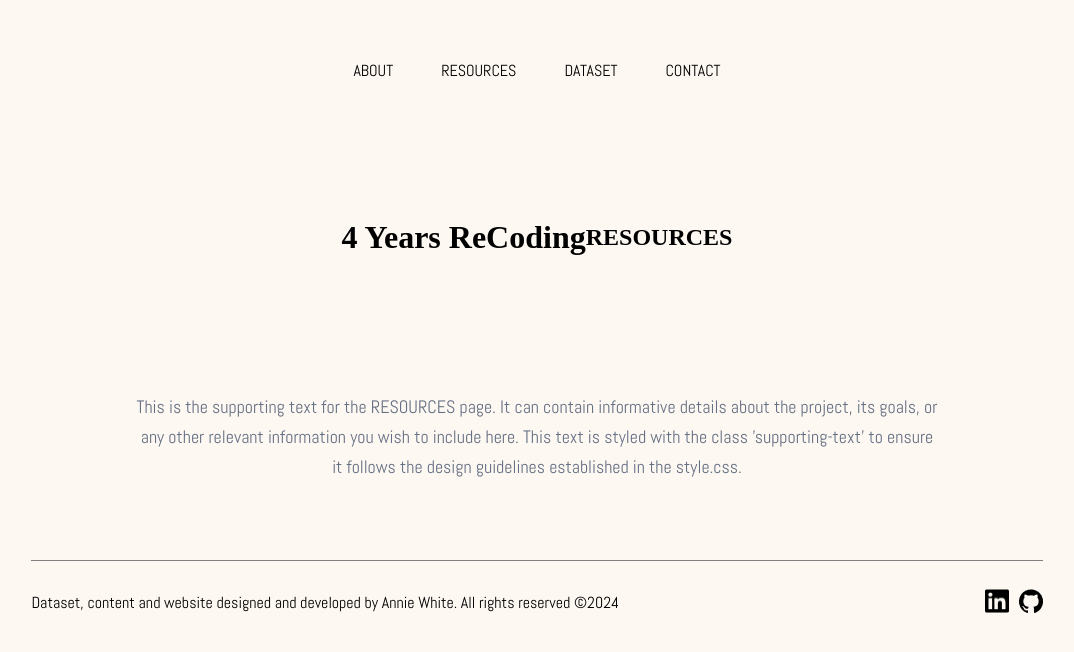
After one commit to afw13/4yearsrecoding, a Django app: page /resources/ in a window 1280 px wide. The commit adds this page. Shown: the top 652 px of the page, without its empty margins (103-1177 px from the left). Run offline with Django 5.2, Linux system fonts and the light colour scheme; some web fonts are replaced.

Commit message:
add resources

```diff
--- a/website/pages/templates/landing_page.html
+++ b/website/pages/templates/landing_page.html
@@ -25,8 +25,8 @@
                 <div class="frame">
                     <a href="{% url 'about' %}" class="button"><div class="text">ABOUT</div></a>
                     <a href="https://pubmed.ncbi.nlm.nih.gov/?term=Bredesen+D" class="button"><div class="text">RESOURCES</div></a>
-                    <a href="https://pubmed.ncbi.nlm.nih.gov/35811518/" class="button"><div class="text">RESEARCH</div></a>
-                    <a href="mailto:anniewhite@gmail.com" class="button"><div class="text">GET IN TOUCH</div></a>
+                    <a href="https://pubmed.ncbi.nlm.nih.gov/35811518/" class="button"><div class="text">DATASET</div></a>
+                    <a href="mailto:anniewhite@gmail.com" class="button"><div class="text">CONTACT</div></a>
                 </div>
             </header>
             <div class="label">
@@ -78,7 +78,7 @@
         </main>
         <footer class="site-footer">
             <div class="footer-content">
-                <p>Dataset, content and website designed and developed by Annie White. ©2023 All rights reserved</p>
+                <p>Dataset, content and website designed and developed by Annie White. All rights reserved ©2024 </p>
             </div>
             <div class="social-icons">
                 <a href="https://www.linkedin.com/in/whiteannie/" class="social-icon">
--- /dev/null
+++ b/website/pages/templates/resources.html
@@ -0,0 +1,27 @@
+{% extends 'landing_page.html' %}
+
+{% load static %}
+
+{% block title %}
+    resources - 4 Years ReCoding
+{% endblock %}
+
+{% block heading %}
+    <h1 class="resources-title">4 Years ReCoding</h1>  <!-- Changed class here -->
+    <h2 class="subtitle">RESOURCES</h2>  <!-- This will appear on a new line by default -->
+{% endblock %}
+
+{% block content %}
+<head>
+  <link rel="stylesheet" type="text/css" href="{% static 'css/resources.css' %}">
+</head>
+
+<!-- Supporting text section -->
+<div class="supporting-text">
+    <p>This is the supporting text for the RESOURCES page. It can contain informative details about the project, its goals, or any other relevant information you wish to include here. This text is styled with the class 'supporting-text' to ensure it follows the design guidelines established in the style.css.</p>
+</div>
+
+<!-- Grey line separator -->
+<div class="grey-line"></div>
+
+{% endblock %}
--- a/website/pages/urls.py
+++ b/website/pages/urls.py
@@ -4,4 +4,5 @@ from . import views
 urlpatterns = [
     path('', views.landing_page, name='landing_page'),
     path('about/', views.about, name='about'),
+    path('resources/', views.resources, name='resources'),
 ]
--- a/website/pages/views.py
+++ b/website/pages/views.py
@@ -5,3 +5,6 @@ def landing_page(request):
 
 def about(request):
     return render(request, 'about.html')
+
+def resources(request):
+    return render(request, 'resources.html')
```
Also changed, not shown: website/pages/templates/about.html (+4 -6 lines), website/static/css/about.css (+11 -7 lines), website/static/css/resources.css (added).
